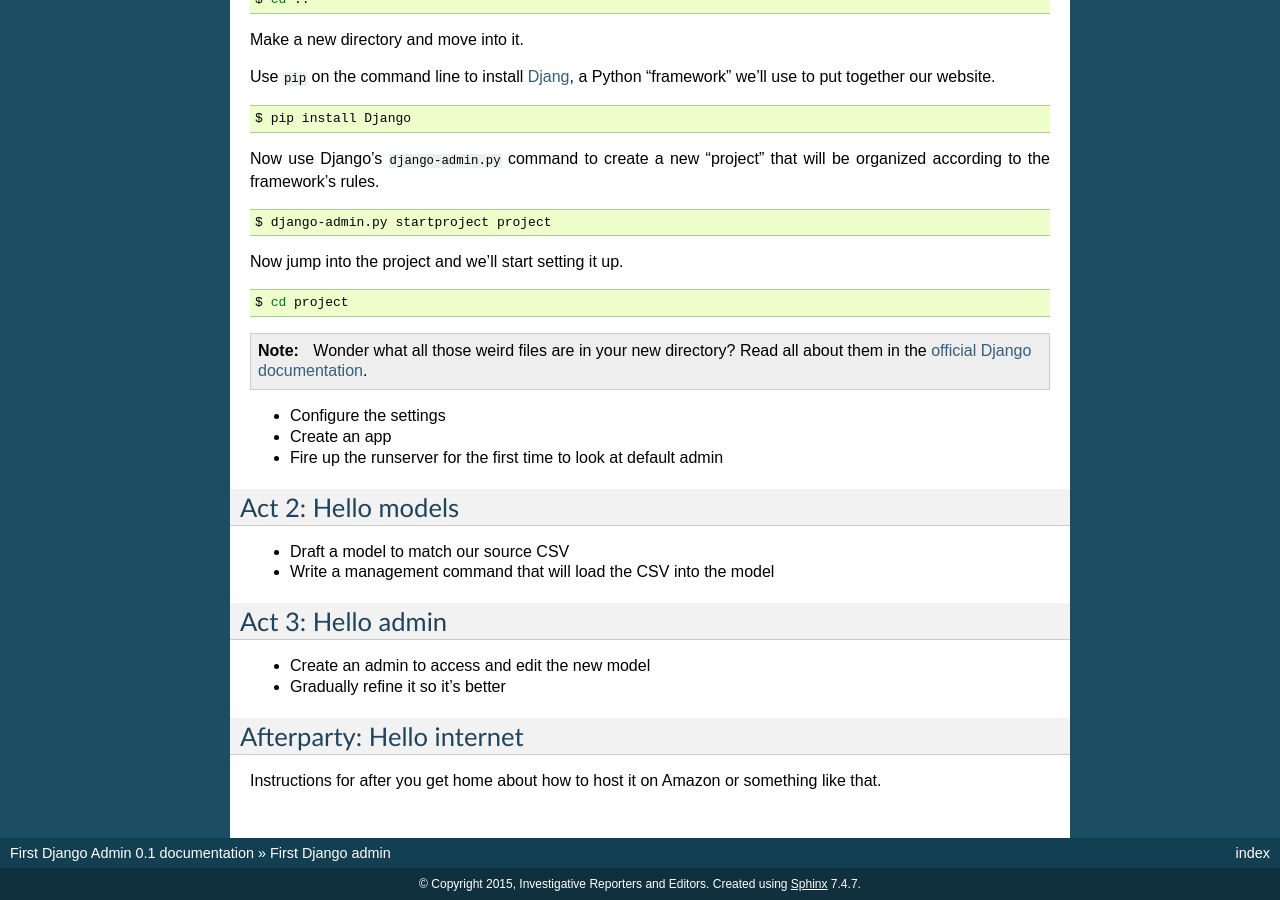
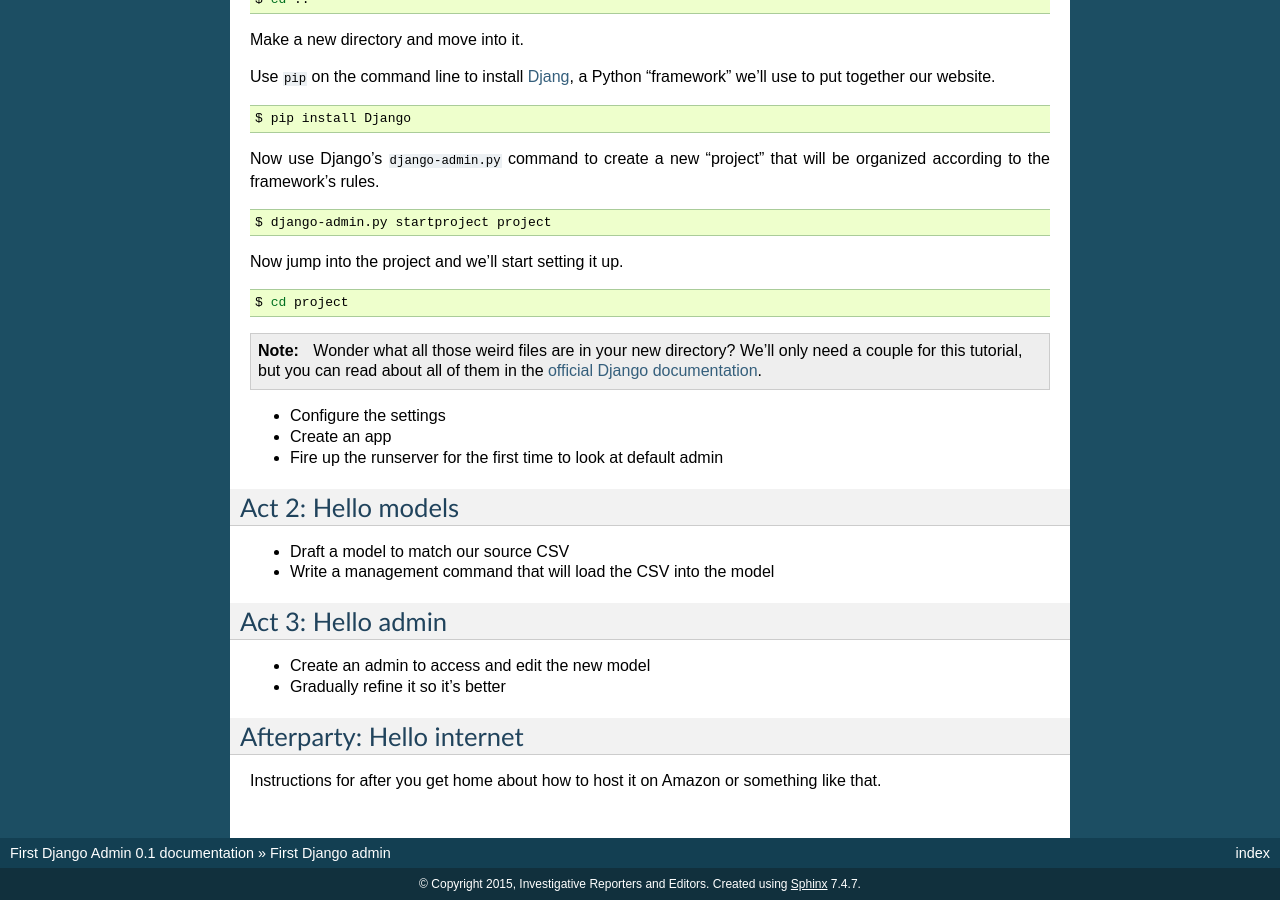
Before and after one commit to palewire/first-django-admin, a Sphinx documentation site: the page built from docs/index.rst, in a window 1280 px wide and 900 px high, scrolled down 2807 px. Built offline with Sphinx 7.4.7, drawn with Linux system fonts in a browser that asks for light colours.

Commit message:
A little more

```diff
--- a/docs/index.rst
+++ b/docs/index.rst
@@ -215,7 +215,7 @@ Now jump into the project and we'll start setting it up.
 
 .. note::
 
-    Wonder what all those weird files are in your new directory? Read all about them in the `official Django documentation <https://docs.djangoproject.com/en/1.7/intro/tutorial01/#creating-a-project>`_.
+    Wonder what all those weird files are in your new directory? We'll only need a couple for this tutorial, but you can read about all of them in the `official Django documentation <https://docs.djangoproject.com/en/1.7/intro/tutorial01/#creating-a-project>`_.
 
 - Configure the settings
 - Create an app
```
Also changed, not shown: 5 other files.
